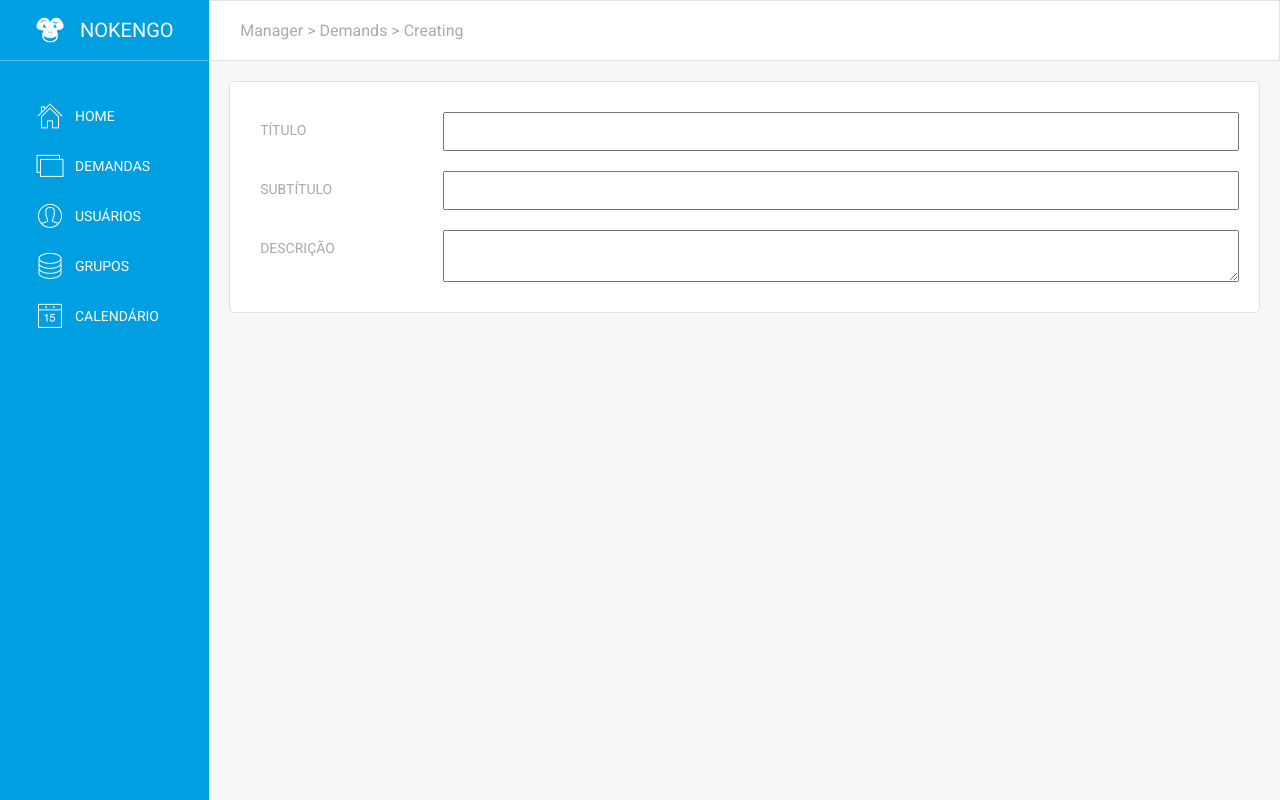
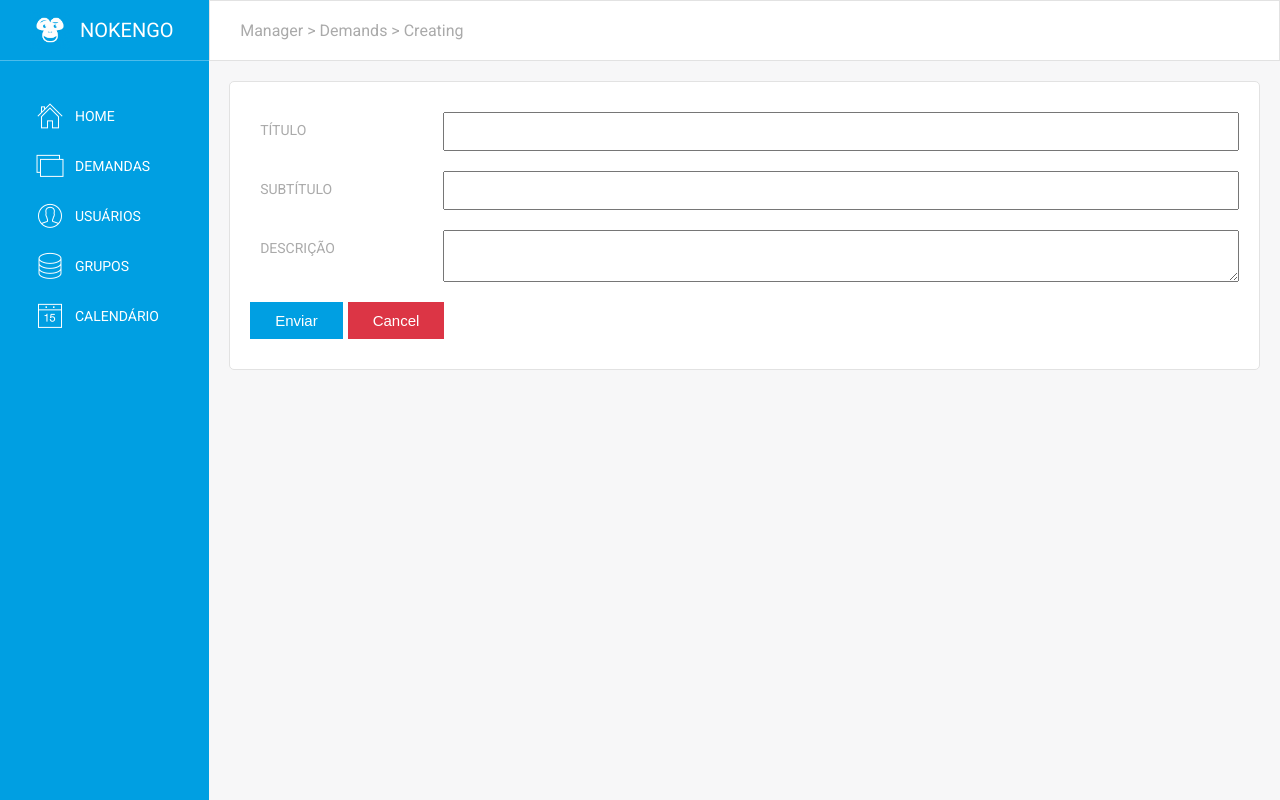
Before and after one commit to samuellevy/demands-django, a Django app: page /demands/create/ in a window 1280 px wide. Run offline with Django 3.2, Linux system fonts and the light colour scheme; style sheets or scripts are compiled from the project's sources; some libraries are stand-ins or nearby versions.

Commit message:
creating styleshed buttons

```diff
--- a/app/src/templates/demands/create.html
+++ b/app/src/templates/demands/create.html
@@ -15,6 +15,11 @@
         <label>Descrição</label>
         <textarea name="content" id="editor"></textarea>
       </div>
+
+      <div class="input-group">
+        <button class="primary">Enviar</button>
+        <button class="danger">Cancel</button>
+      </div>
     </form>
   </article>
 </section>
--- a/static/scss/components/sections.scss
+++ b/static/scss/components/sections.scss
@@ -72,5 +72,20 @@ form {
       flex: 0 83%;
       padding: 10px;
     }
+    button {
+      margin: 0;
+      padding: 10px 25px;
+      border: none;
+      font-size: 15px;
+      margin-right: 5px;
+      &.primary {
+        color: #ffffff;
+        background-color: #009fe2;
+      }
+      &.danger {
+        color: #ffffff;
+        background-color: #dc3545;
+      }
+    }
   }
 }
```
Also changed, not shown: static/scss/global.css (+12 -0 lines), 1 other file.
